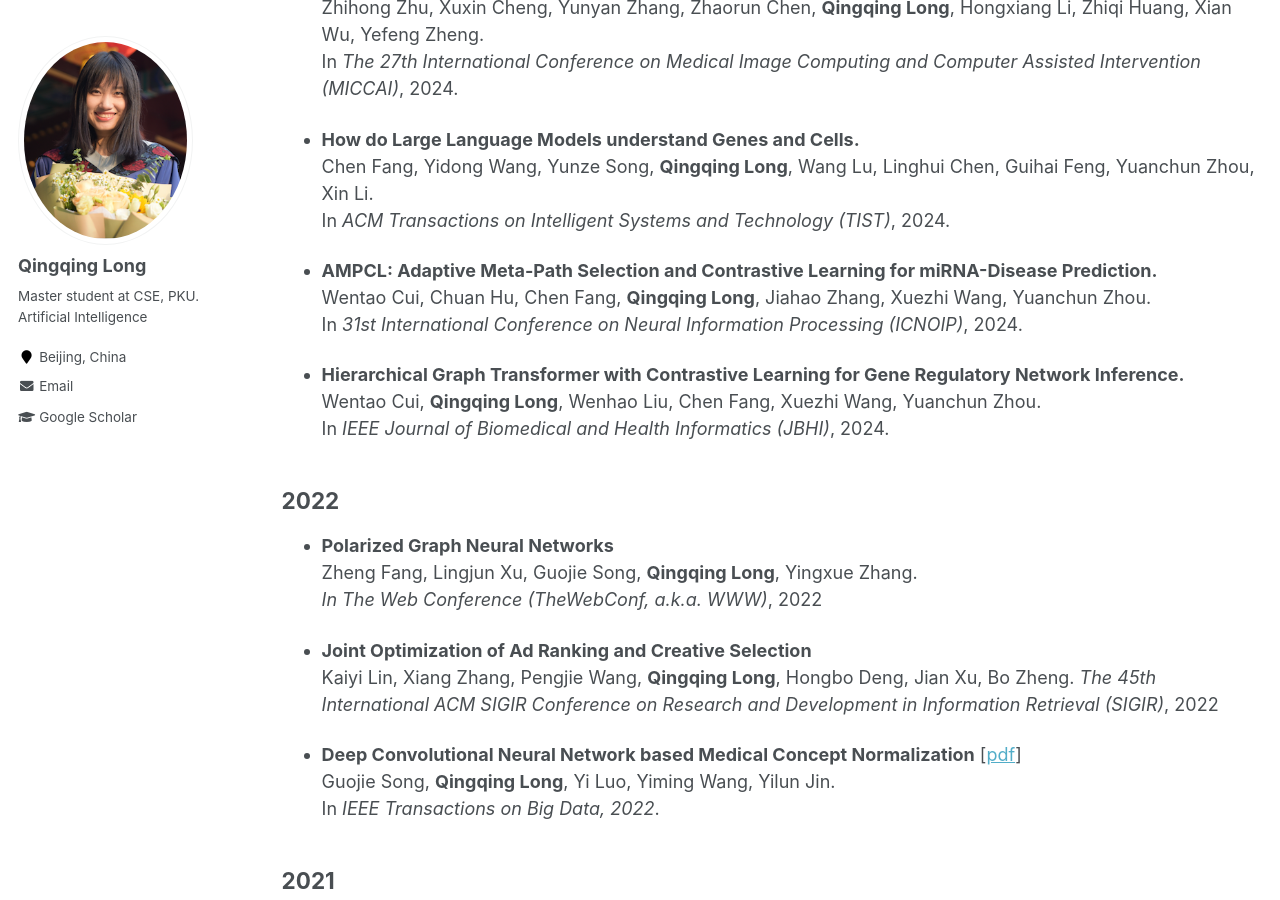
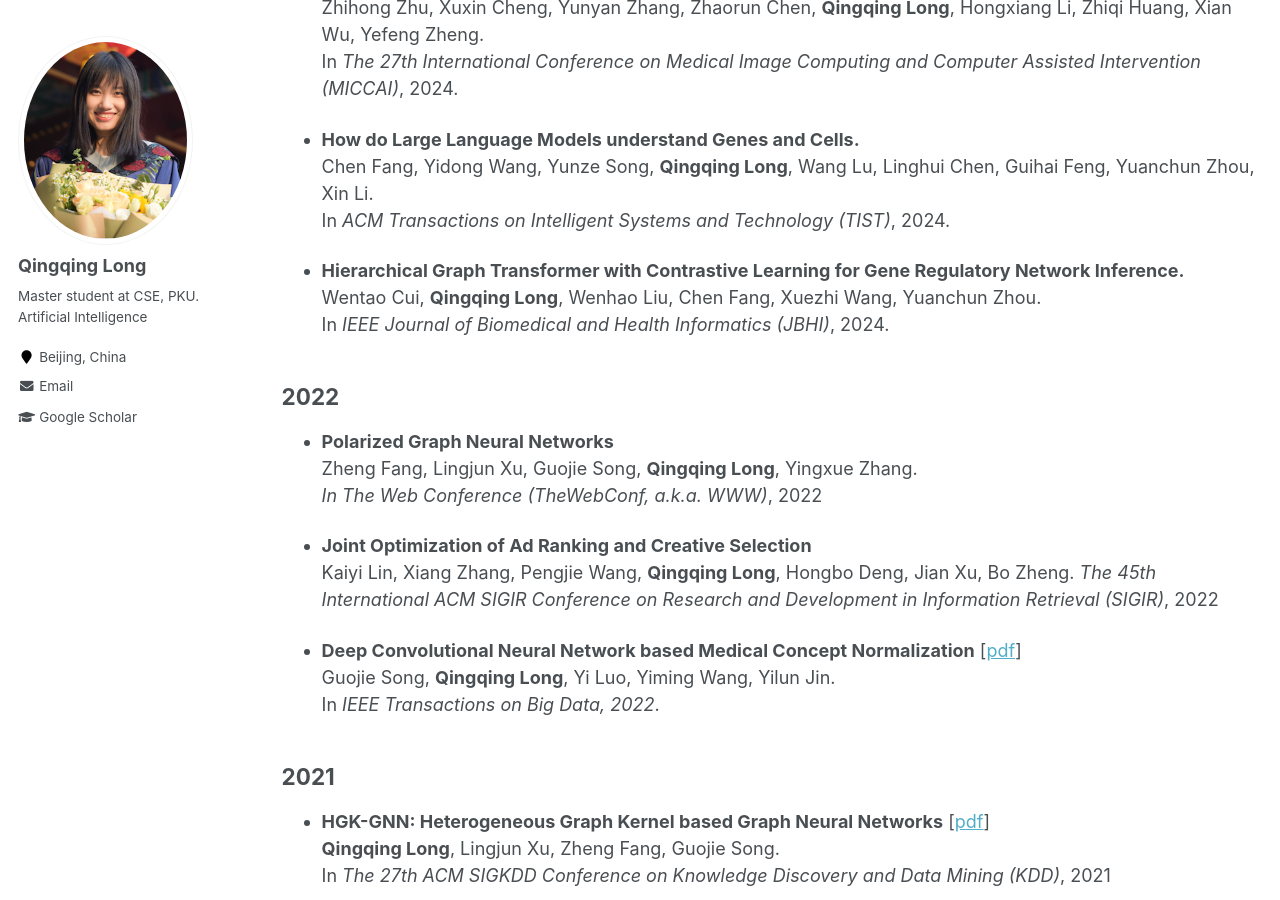
Before and after one commit to YimiAChack/YimiAChack.github.io, a Jekyll site: the page built from _pages/publications.md, in a window 1280 px wide and 900 px high, scrolled down 2022 px. Built offline with Jekyll 4.4.1, drawn with Linux system fonts in a browser that asks for light colours.

Commit message:
Update publications.md

```diff
--- a/_pages/publications.md
+++ b/_pages/publications.md
@@ -52,9 +52,6 @@ Zhihong Zhu, Xuxin Cheng, Yunyan Zhang, Zhaorun Chen, **Qingqing Long**, Hongxia
 * **How do Large Language Models understand Genes and Cells.** <br>
 Chen Fang, Yidong Wang, Yunze Song, **Qingqing Long**, Wang Lu, Linghui Chen, Guihai Feng, Yuanchun Zhou, Xin Li. <br>In *ACM Transactions on Intelligent Systems and Technology (TIST)*, 2024.
 
-* **AMPCL: Adaptive Meta-Path Selection and Contrastive Learning for miRNA-Disease Prediction.** <br>
-Wentao Cui, Chuan Hu, Chen Fang, **Qingqing Long**, Jiahao Zhang, Xuezhi Wang, Yuanchun Zhou.  <br>In *31st International Conference on Neural Information Processing (ICNOIP)*, 2024.
-
 * **Hierarchical Graph Transformer with Contrastive Learning for Gene Regulatory Network Inference.** <br>
 Wentao Cui, **Qingqing Long**, Wenhao Liu, Chen Fang, Xuezhi Wang, Yuanchun Zhou.  <br>In *IEEE Journal of Biomedical and Health Informatics (JBHI)*, 2024.
 
```
